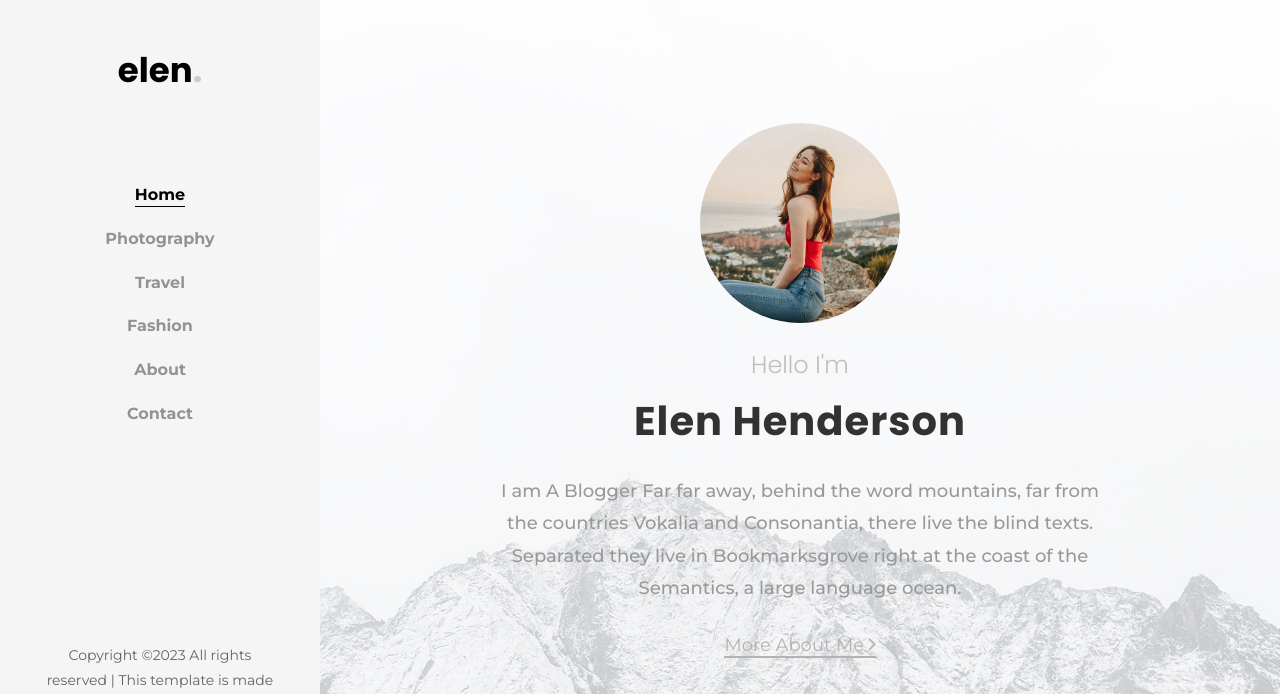
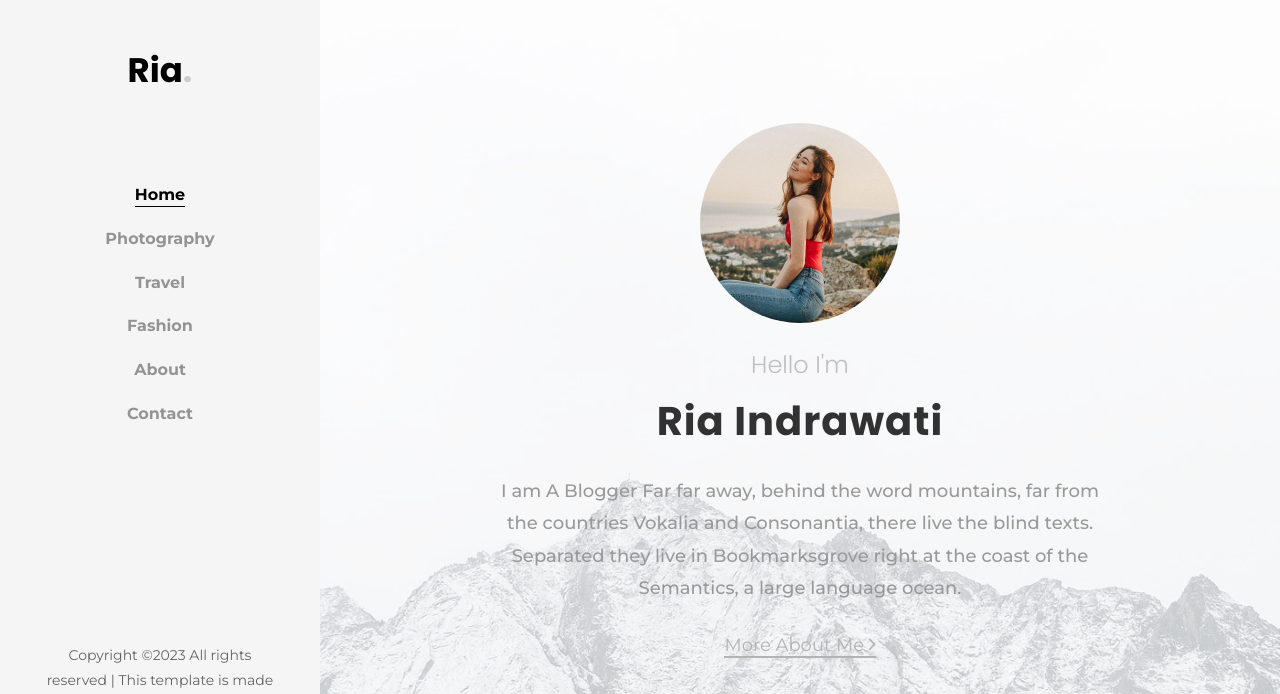
Before and after one commit to riaindrawati/ria, a plain HTML site: page index.html in a window 1280 px wide. Shown: the top 694 px of the page. Drawn offline with Linux system fonts and the light colour scheme; some packages are replaced by stand-ins of ours; no server answers; files whose address does not match are found by name.

Commit message:
Update index.html
Edit nama

```diff
--- a/index.html
+++ b/index.html
@@ -32,7 +32,7 @@
 	<div id="colorlib-page">
 		<a href="#" class="js-colorlib-nav-toggle colorlib-nav-toggle"><i></i></a>
 		<aside id="colorlib-aside" role="complementary" class="js-fullheight text-center">
-			<h1 id="colorlib-logo"><a href="index.html">elen<span>.</span></a></h1>
+			<h1 id="colorlib-logo"><a href="index.html">Ria<span>.</span></a></h1>
 			<nav id="colorlib-main-menu" role="navigation">
 				<ul>
 					<li class="colorlib-active"><a href="index.html">Home</a></li>
@@ -63,7 +63,7 @@
 						<div class="img mb-4" style="background-image: url(images/author.jpg);"></div>
 						<div class="desc">
 							<h2 class="subheading">Hello I'm</h2>
-							<h1 class="mb-4">Elen Henderson</h1>
+							<h1 class="mb-4">Ria Indrawati</h1>
 							<p class="mb-4">I am A Blogger Far far away, behind the word mountains, far from the countries Vokalia and Consonantia, there live the blind texts. Separated they live in Bookmarksgrove right at the coast of the Semantics, a large language ocean.</p>
 							<p><a href="#" class="btn-custom">More About Me <span class="ion-ios-arrow-forward"></span></a></p>
 						</div>
```
